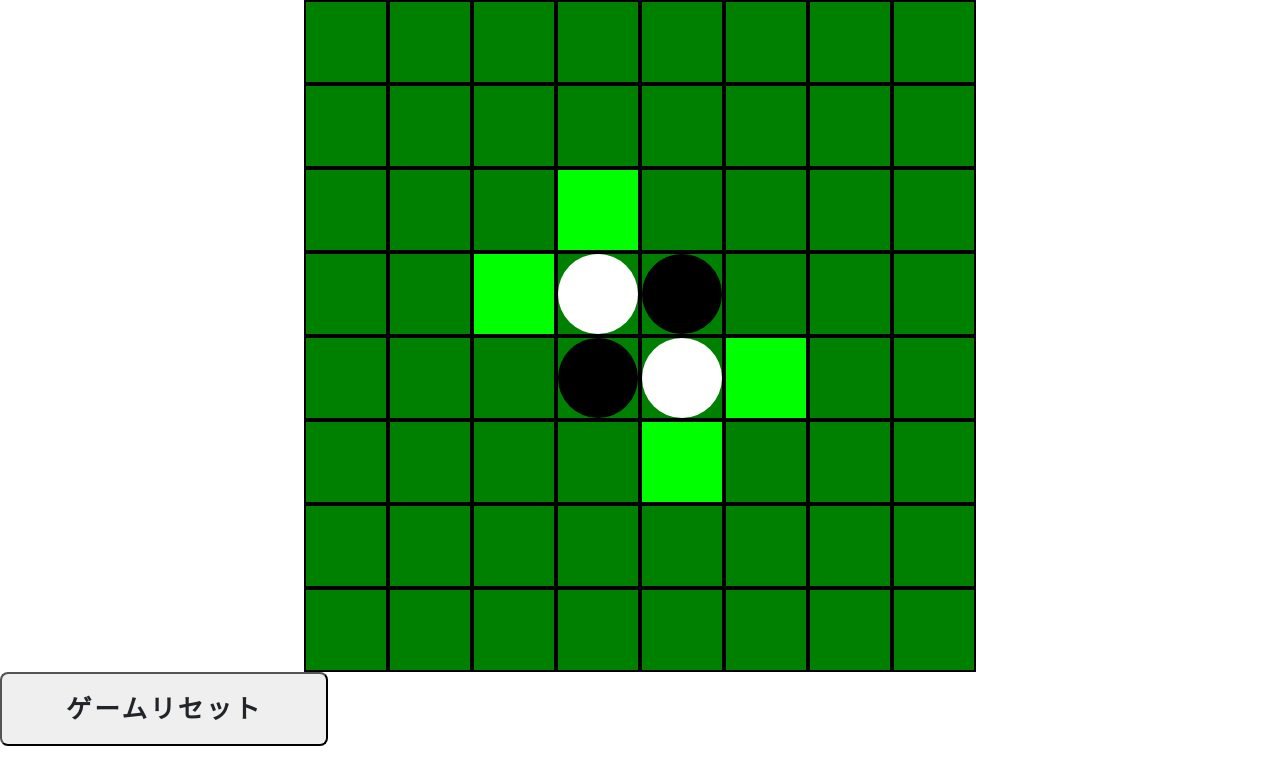
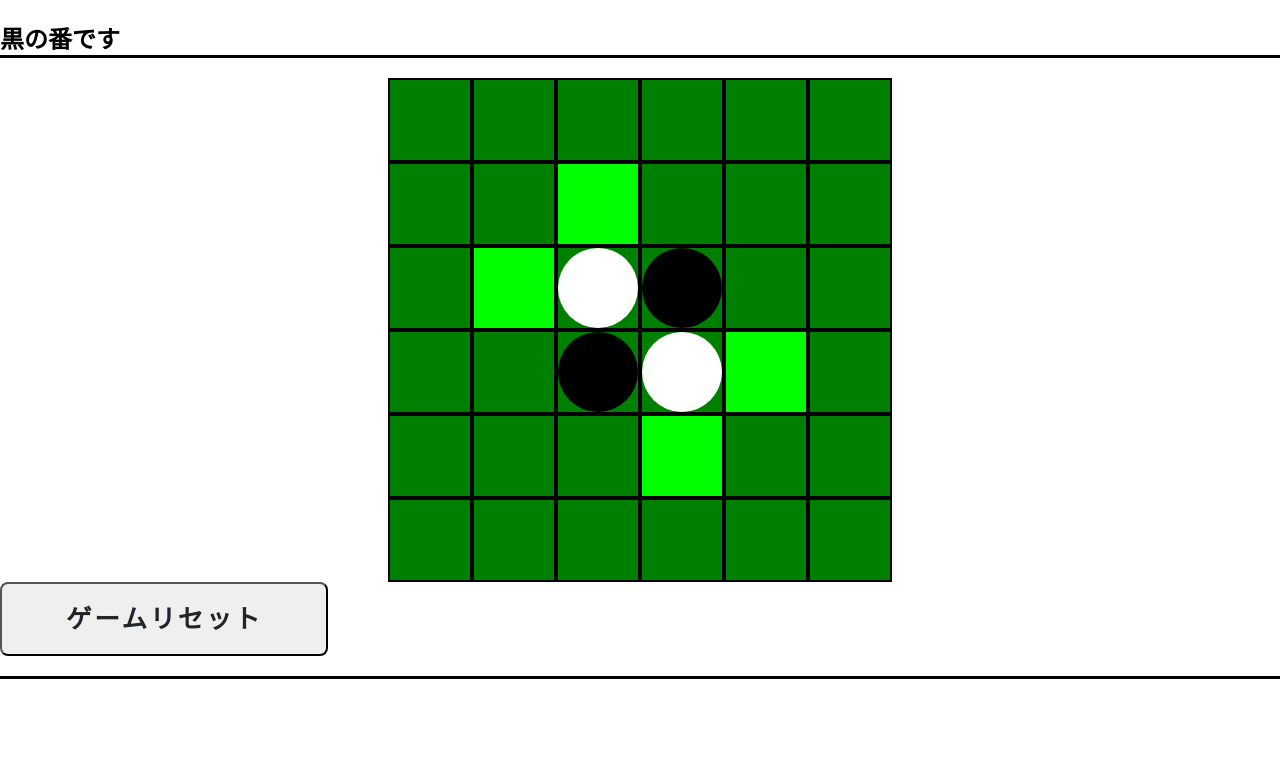
Before and after one commit to Yoshino-Ryuhei/Othello, a React (Create React App) app: page / in a window 1280 px wide. Shown: the top 784 px of the page. Built offline with nearby package versions, Linux system fonts and the light colour scheme.

Commit message:
リセット処理などを追加

```diff
--- /dev/null
+++ b/src/components/atom/Title.tsx
@@ -0,0 +1,16 @@
+import { FC } from "react"
+
+import { STitle } from "../../styles/STitle"
+
+type Props = {
+    title: string;
+}
+
+export const Title: FC<Props> = (props) => {
+    const {title} = props;
+    return (
+        <STitle>
+            {title}
+        </STitle>
+    )
+}
--- a/src/components/organisms/Field.tsx
+++ b/src/components/organisms/Field.tsx
@@ -3,11 +3,15 @@ import { Board } from "../../types/Board";
 import { Cell } from "../molecules/Cell"
 import { SRow } from "../../styles/SRow";
 import { PraimaryButton } from "../atom/PraimaryButton";
+import { Title } from "../atom/Title";
 
-const OthelloBoard = new Board(8,8);
+// ２よりも大きい数でインスタンス化
+const OthelloBoard = new Board(6,6);
 let check_all_line_list: Array<Array<number>>  = [];
 let can_put_stone:Array<Array<number>> = [];
 let isPut:boolean = false;
+let isGameFinish:boolean = false;
+let isWinner:number = 1;
 
 export const Field: FC = () => {
 
@@ -34,13 +38,6 @@ export const Field: FC = () => {
             alert("can`t change turn")
         }
 
-        // ゲーム終了判定
-        // if(OthelloBoard.isFullGame()){
-        //     alert("game finish");
-        //     OthelloBoard.judgeWinner();
-        //     return
-        // }
-
         OthelloBoard.changeTurn()
         console.log(OthelloBoard.player)
 
@@ -50,7 +47,11 @@ export const Field: FC = () => {
     }
 
     const onClickReset = () => {
+        // リセット処理
         OthelloBoard.resetGame();
+        isPut = false;
+        isGameFinish = false;
+        isWinner = 1;
         setOthello(OthelloBoard.board);
         alert("reset game");
     }
@@ -69,7 +70,9 @@ export const Field: FC = () => {
     // ゲーム終了判定
     if(OthelloBoard.isFullGame()){
         alert("game finish");
-        OthelloBoard.judgeWinner();
+        isWinner = OthelloBoard.judgeWinner();
+        console.log(isWinner);
+        isGameFinish = true;
     }
 
     // 駒を置ける場所を特定
@@ -82,12 +85,15 @@ export const Field: FC = () => {
         if(OthelloBoard.canPutStoneCell().length === 0){
             alert("Both player can't put stone. Game finish")
             OthelloBoard.judgeWinner();
+            isGameFinish = true;
         }
     }
 
 
 
     return (
+        <>
+            <Title title={OthelloBoard.player ? "黒の番です" : "白の番です"} />
             <div className="container">
                 {OthelloBoard.board.map((row,x) => [
                     <SRow>
@@ -113,5 +119,8 @@ export const Field: FC = () => {
                 ])}
                 <PraimaryButton onClick={onClickReset}/>
             </div>
+            <Title title={isGameFinish ? (isWinner === -1 ?  ("引き分けです") :
+             (isWinner ? ("黒の勝利です") : ("白の勝利です"))) : ("")} />
+        </>
     )
 }
--- /dev/null
+++ b/src/styles/STitle.ts
@@ -0,0 +1,5 @@
+import styled from "styled-components";
+
+export const STitle = styled.h2`
+    border-bottom: 3px solid #000;
+`;
--- a/src/types/Board.ts
+++ b/src/types/Board.ts
@@ -15,10 +15,10 @@ export class Board {
         this.width = width;
         this.player = 1;
         this.board = Array(height).fill([]).map(_ => Array(width).fill(-1));
-        this.board[3][3] = 0;
-        this.board[3][4] = 1;
-        this.board[4][3] = 1;
-        this.board[4][4] = 0;
+        this.board[Math.floor(this.height / 2) - 1][Math.floor(this.width / 2) - 1] = 0;
+        this.board[Math.floor(this.height / 2) - 1][Math.floor(this.width / 2)] = 1;
+        this.board[Math.floor(this.height / 2)][Math.floor(this.width / 2) - 1] = 1;
+        this.board[Math.floor(this.height / 2)][Math.floor(this.width / 2)] = 0;
 
         this.check_line_list = [
             [0, 1], // 右
@@ -50,7 +50,7 @@ export class Board {
         let can_put_stone:Array<Array<number>> = [];
 
         this.board.forEach((row, rowIndex) => {
-            row.forEach((col, colIndex) => {
+            row.forEach((_, colIndex) => {
                 if (this.board[rowIndex][colIndex] !== -1){
                     return
                 }
@@ -190,11 +190,12 @@ export class Board {
         return false
     }
 
-    public judgeWinner = () => {
+    public judgeWinner = (): number => {
         // 勝者を判定
 
         let white:number = 0;
         let black:number = 0;
+        let winner = -1;
 
         this.board.forEach((row) => {
             row.forEach((col) => {
@@ -208,12 +209,12 @@ export class Board {
         });
 
         if (white - black > 0){
-            alert("White winner!");
+            winner = 0;
         }else if(white - black < 0) {
-            alert("Black winner!");
-        }else{
-            alert("Draw");
+            winner = 1;
         }
+
+        return winner
     }
 
     public resetGame = () => {
@@ -221,9 +222,9 @@ export class Board {
 
         this.player = 1;
         this.board = Array(this.height).fill([]).map(_ => Array(this.width).fill(-1));
-        this.board[3][3] = 0;
-        this.board[3][4] = 1;
-        this.board[4][3] = 1;
-        this.board[4][4] = 0;
+        this.board[Math.floor(this.height / 2) - 1][Math.floor(this.width / 2) - 1] = 0;
+        this.board[Math.floor(this.height / 2) - 1][Math.floor(this.width / 2)] = 1;
+        this.board[Math.floor(this.height / 2)][Math.floor(this.width / 2) - 1] = 1;
+        this.board[Math.floor(this.height / 2)][Math.floor(this.width / 2)] = 0;
     }
 }
```
Lines whose indentation alone changed are shown as unchanged.
